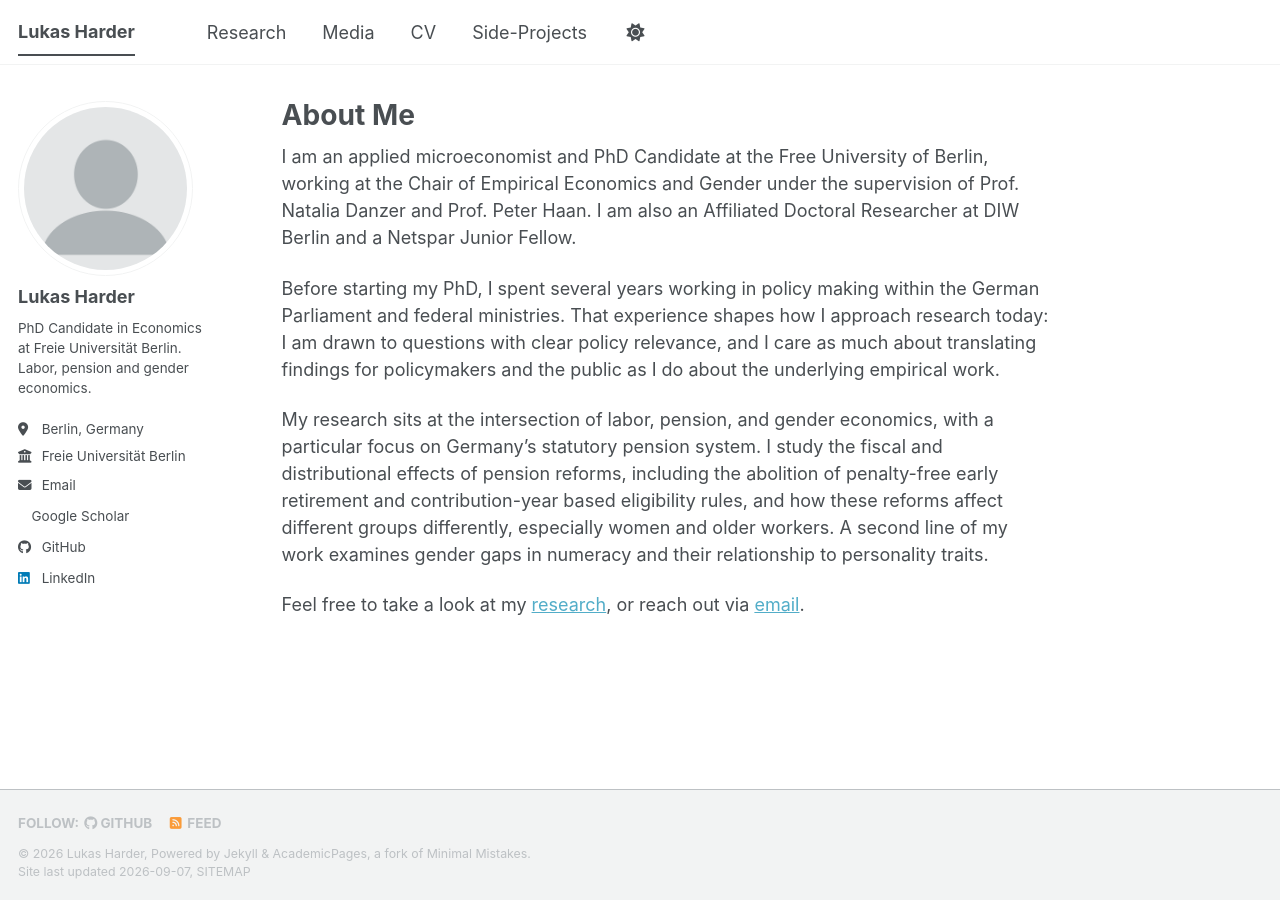
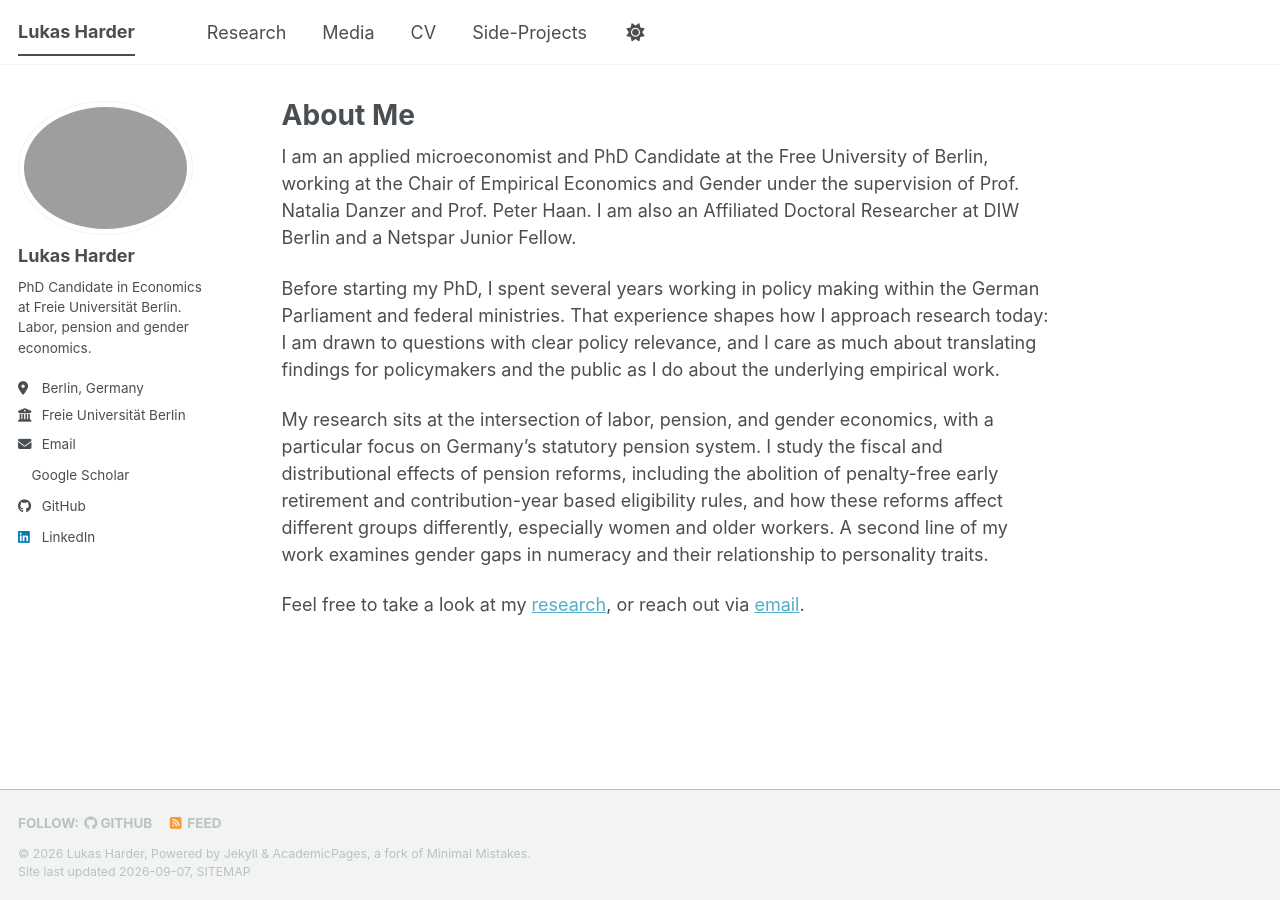
Before and after one commit to lukasharder/lukasharder.github.io, a Jekyll site: the page built from _pages/about.md, in a window 1280 px wide. Built offline with Jekyll 4.4.1, drawn with Linux system fonts in a browser that asks for light colours; a style sheet for code colours, icons or effects is not loaded.

Commit message:
Update author avatar in configuration file

```diff
--- a/_config.yml
+++ b/_config.yml
@@ -18,7 +18,7 @@ repository               : "lukasharder/lukasharder.github.io"
 #               Additional customization can be done by editing /_includes/author-profile.html
 author:
   # Biographic information
-  avatar           : "profile.png"
+  avatar           : "Foto2_250616.jpg"
   name             : "Lukas Harder"
   bio              : "PhD Candidate in Economics at Freie Universität Berlin. Labor, pension and gender economics."
   location         : "Berlin, Germany"
```
